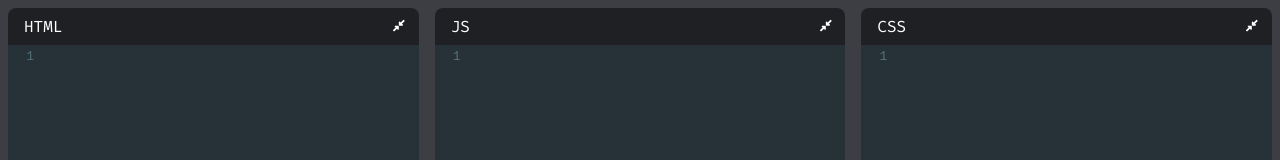
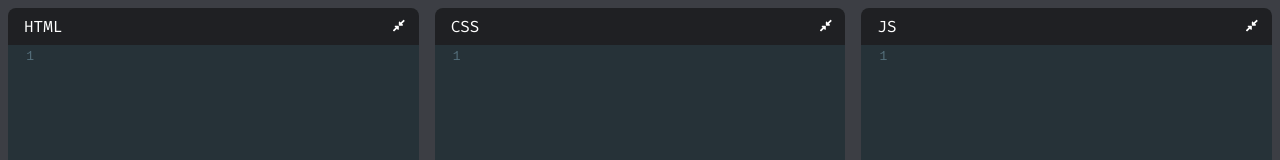
Before and after one commit to achilleleal/codepen-clone, a React (Create React App) app: page / in a window 1280 px wide. Shown: the top 160 px of the page. Built offline with nearby package versions, Linux system fonts and the light colour scheme.

Commit message:
added custom hook

```diff
--- a/src/components/App.jsx
+++ b/src/components/App.jsx
@@ -1,11 +1,12 @@
 import React, { useState, useEffect } from 'react';
-import Editor from './Editor'
+import Editor from './Editor';
+import useLocalStorage from '../hooks/useLocalStorage';
 
 function App() {
 
-  const [html, setHtml] = useState('')
-  const [css, setCss] = useState('')
-  const [js, setJs] = useState('')
+  const [html, setHtml] = useLocalStorage('html', '')
+  const [css, setCss] = useLocalStorage('css', '')
+  const [js, setJs] = useLocalStorage('js', '')
   const [srcDoc, setSrcDoc] = useState('')
 
   useEffect(() => {
@@ -32,16 +33,16 @@ function App() {
           onChange={setHtml}
         />
         <Editor
+          lang="css"
+          title="CSS"
+          value={js}
+          onChange={setJs}
+        />
+        <Editor
           lang="javascript"
           title="JS"
           value={css}
           onChange={setCss}
-        />
-        <Editor
-          lang="css"
-          title="CSS"
-          value={js}
-          onChange={setJs}
         />
       </div>
       <div className="pane">
--- /dev/null
+++ b/src/hooks/useLocalStorage.jsx
@@ -0,0 +1,24 @@
+import { useEffect, useState }from 'react'
+
+const PREFIX = 'codepen-clone-'
+
+export default function useLocalStorage(key, initialValue) {
+    const prefixedKey = PREFIX + key;
+
+    const [value, setValue] = useState(() => {
+        const jsonValue = localStorage.getItem(prefixedKey);
+        if (jsonValue != null) return JSON.parse(jsonValue);
+
+        if (typeof initialValue === 'function') {
+            return initialValue()
+        } else {
+            return initialValue;
+        }
+    })
+
+    useEffect(() => {
+        localStorage.setItem(prefixedKey, JSON.stringify(value))
+    }, [prefixedKey, value])
+
+    return [value, setValue]
+}
```
